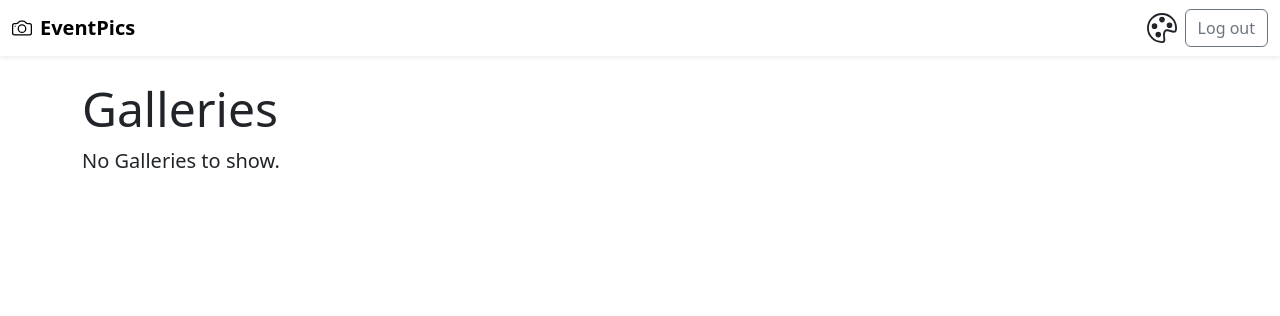
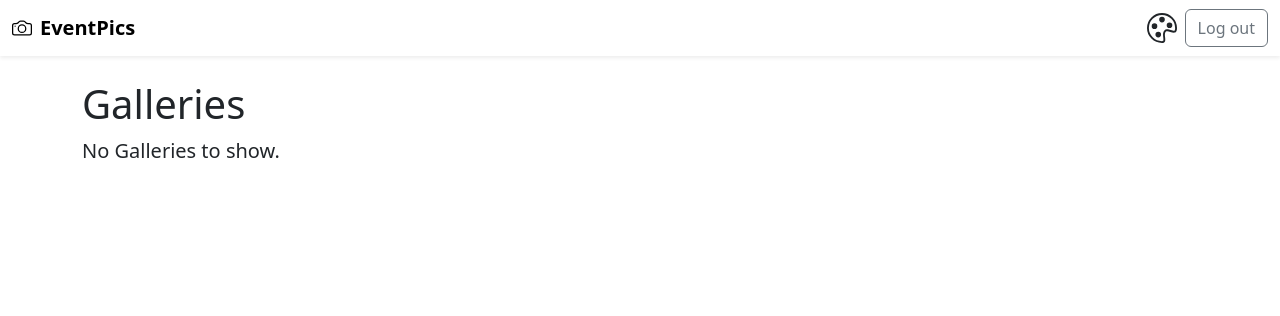
Before and after one commit to dbrennand/EventPics, a Django app: page / in a window 1280 px wide. Shown: the top 316 px of the page. Run offline with Django 5.2, Linux system fonts and the light colour scheme; the visitor is signed in with stand-in values (Sample User, id 1); data that the repository does not hold is empty; some libraries are stand-ins or nearby versions.

Commit message:
refactor: h1 for title

```diff
--- a/eventpics/gallery/templates/gallery/index.html
+++ b/eventpics/gallery/templates/gallery/index.html
@@ -2,7 +2,7 @@
 
 {% block body %}
 <div class="container mt-4">
-    <h2 class="display-5">Galleries</h2>
+    <h1>Galleries</h1>
     {% if galleries %}
     <table class="table">
         <thead>
```
